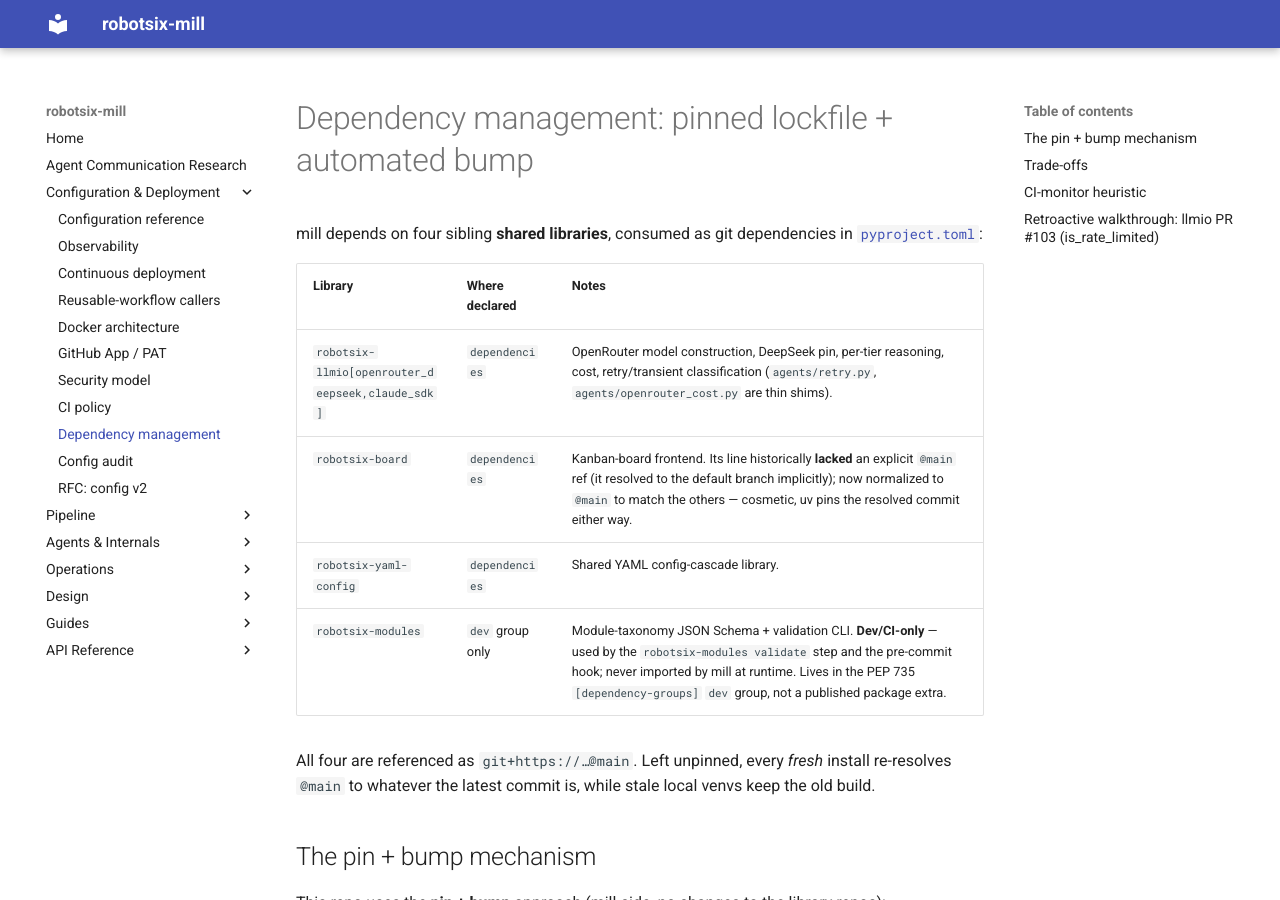
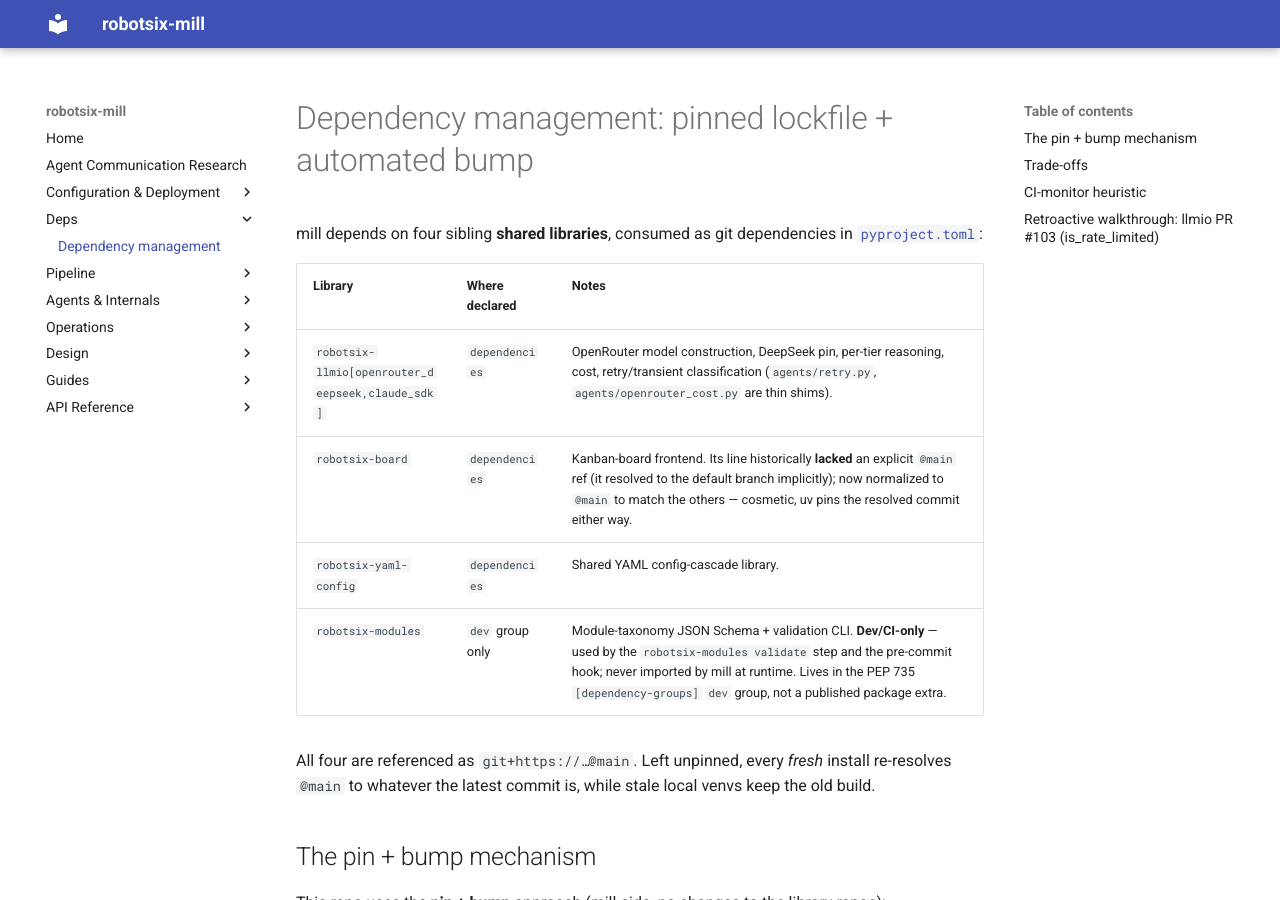
Before and after one commit to damien-robotsix/robotsix-mill, an MkDocs documentation site: the page built from docs/deps/dependencies.md, in a window 1280 px wide and 900 px high. Built offline with MkDocs 1.6.1 and Material for MkDocs 9.7.7, drawn with Linux system fonts in a browser that asks for light colours.

Commit message:
mill: Reorganize module deps: align to per-module layout (src/docs/tests) (20260704T204214Z-reorganize-module-deps-align-to-per-modu-1592)

```diff
--- a/docs/dependencies.md
+++ b/docs/deps/dependencies.md
@@ -30,7 +30,7 @@ library repos):
    preceding `uv lock`. `--frozen` installs strictly from the committed
    lock and **fails the build if the lock is stale** relative to
    `pyproject.toml`. This is a hard CI **gate**, not advisory (see
-   [ci-policy.md](ci-policy.md)).
+   [ci-policy.md](../ci-policy.md)).
 
 3. **Bump.** A scheduled workflow
    ([`deps-bump-schedule.yml`](../.github/workflows/deps-bump-schedule.yml))
--- a/docs/modules.yaml
+++ b/docs/modules.yaml
@@ -88,6 +88,7 @@ modules:
     paths:
       - src/robotsix_mill/deps/*.py
       - tests/deps/*.py
+      - docs/deps/**/*
     dependencies: [config]
 
   # -------------------------------------------------------------------
--- a/mkdocs.yml
+++ b/mkdocs.yml
@@ -19,9 +19,10 @@ nav:
       - GitHub App / PAT: github-app.md
       - Security model: security.md
       - CI policy: ci-policy.md
-      - Dependency management: dependencies.md
       - Config audit: config-audit.md
       - "RFC: config v2": rfc-config-v2.md
+  - Deps:
+      - Dependency management: deps/dependencies.md
   - Pipeline:
       - Agent catalog: agents/index.md
       - Approval gate: approval-gate.md
```
Also changed, not shown: CHANGELOG.md (+1 -0 lines), CONTRIBUTING.md (+2 -2 lines), docs/agents/communication-research.md (+4 -4 lines), docs/ci-policy.md (+1 -1 lines).
